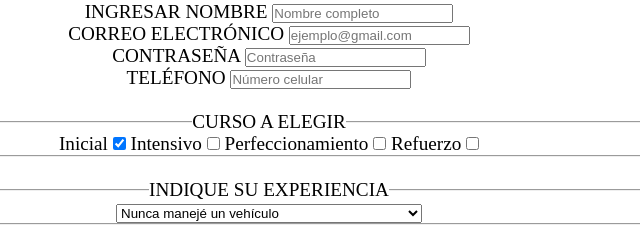
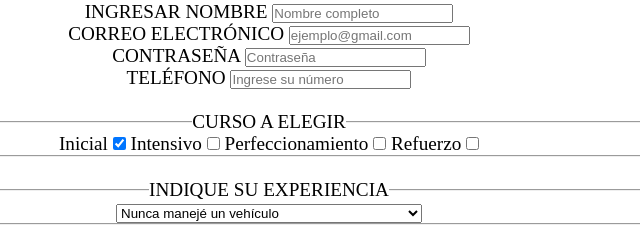
Before and after one commit to ignamercado/PF-Mercado, a plain HTML site: page pages/contacto.html in a window 1280 px wide. Shown: the part 191-431 px from the top of the page, 371-1011 px from the left. Drawn offline with Linux system fonts and the light colour scheme.

Commit message:
Agregué que solo se pueda escribir números en el form teléfono

```diff
--- a/pages/contacto.html
+++ b/pages/contacto.html
@@ -50,7 +50,7 @@
             </div>
             <div class="fondo_cont">
                 <label for="teléfono">TELÉFONO</label>
-                <input type="tel" name="teléfono" placeholder="Número celular" required>
+                <input type="tel" name="teléfono" placeholder="Ingrese su número" required pattern="[0-9]+" title="Ingrese solo números">
             </div>
             <!-- <div class="form-floating mb-3">
                 <input type="name" class="form-control" id="floatingName" placeholder="Name">
```
